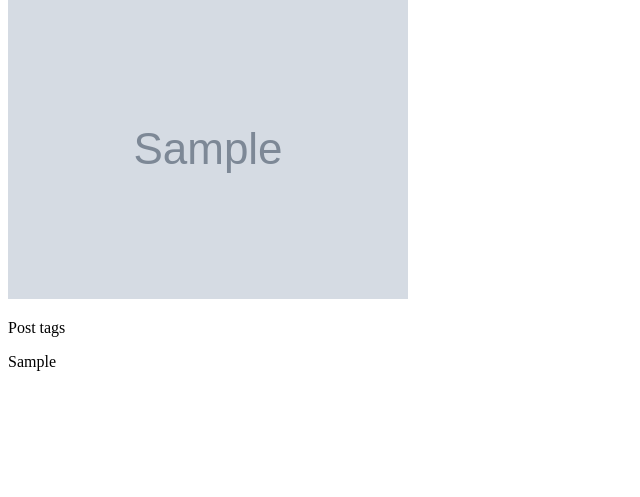
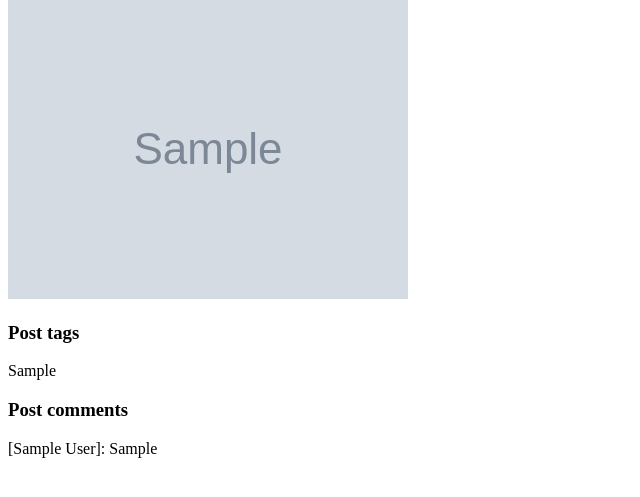
Before and after one commit to datotoda/easy_blog, a Django app: a page that uses templates/blog/post-detail.html in a window 1280 px wide. Shown: the part 185-682 px from the top of the page, without its empty margins (0-640 px from the left). Run offline with Django 4.2, Linux system fonts and the light colour scheme; tables that the repository leaves empty hold one stand-in row (values such as "Sample post"); grey boxes marked "Sample" are stand-in pictures.

Commit message:
Add comments in post-detail.html

```diff
--- a/templates/blog/post-detail.html
+++ b/templates/blog/post-detail.html
@@ -9,9 +9,13 @@
     <h1>{{ post.title }}</h1>
     <p>{{ post.value }}</p>
     <img src="{{ post.image_url }}" alt="post image">
-    <p>Post tags</p>
+    <h3>Post tags</h3>
     {% for tag in post.tags.all %}
         <p>{{ tag }}</p>
     {% endfor %}
+    <h3>Post comments</h3>
+    {% for comment in post.comments.all %}
+        <p>{{ comment }}</p>
+    {% endfor %}
 
 {% endblock content %}
```
